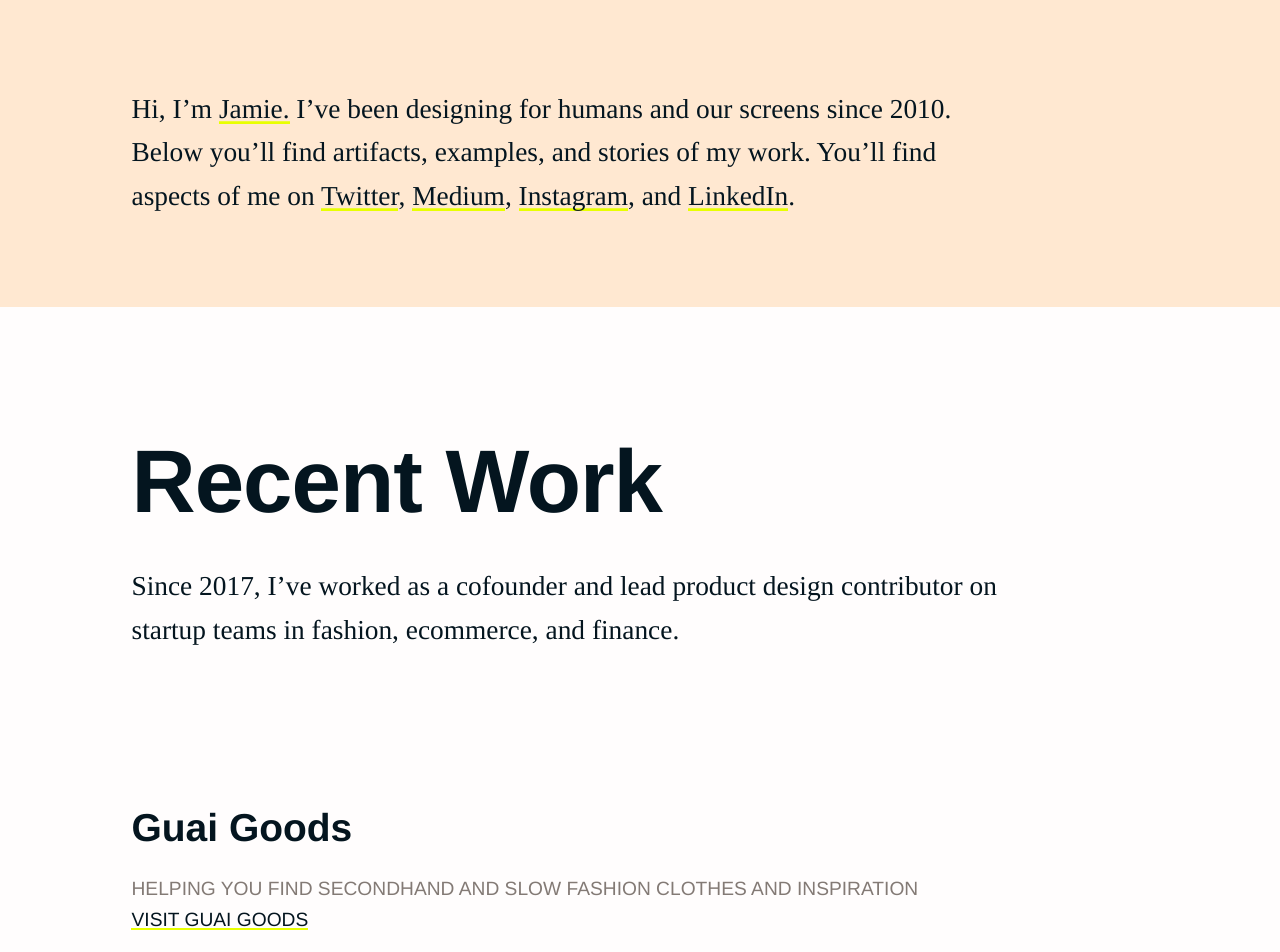
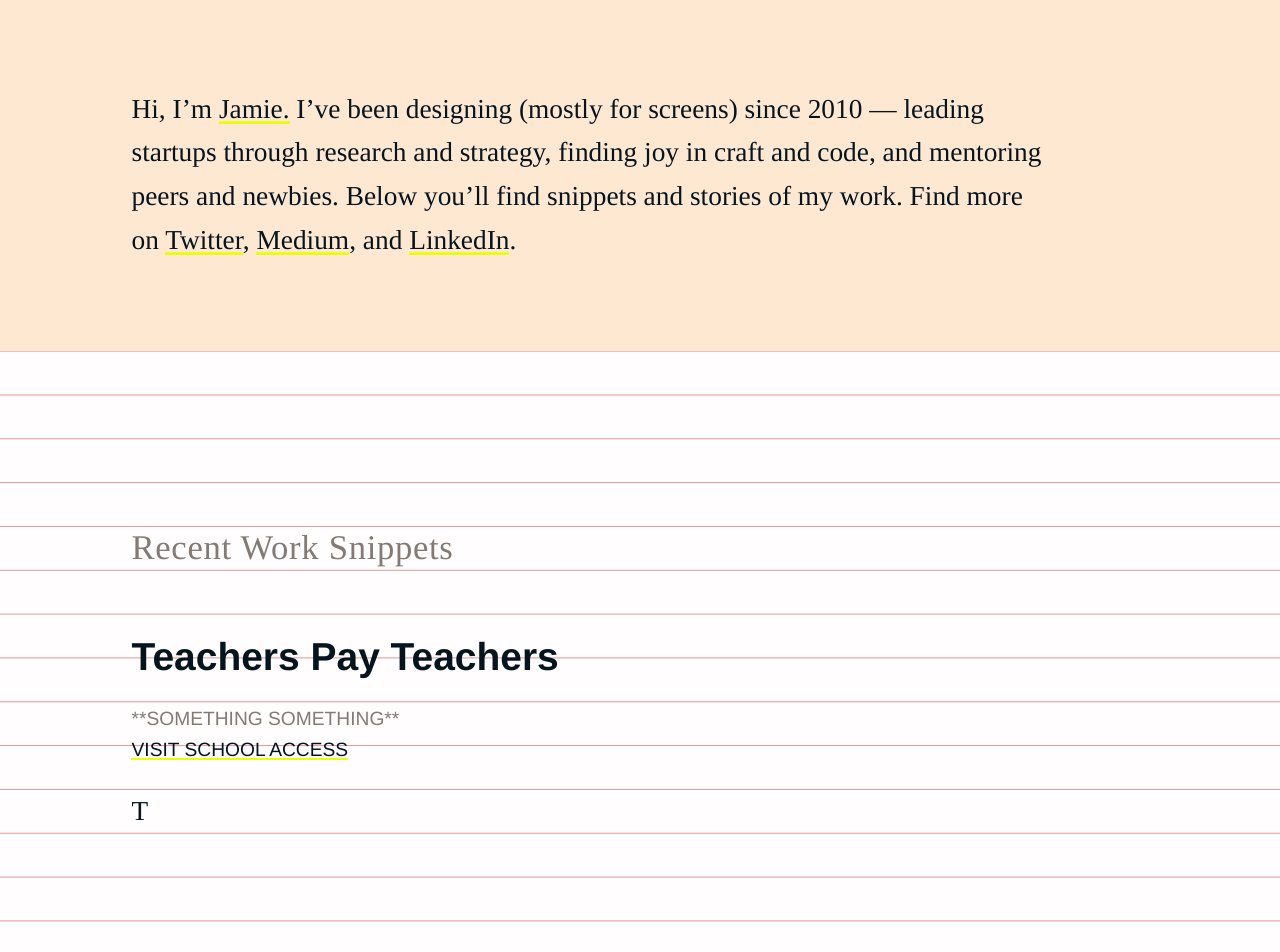
Before and after one commit to pigstake/my-portfolio, a React (Create React App) app: page / in a window 1280 px wide. Shown: the top 952 px of the page. Built offline with nearby package versions, Linux system fonts and the light colour scheme; a web font is replaced by a local one.

Commit message:
remove vital and old work, rewords a few things, add beginning of TpT, add snippet vs story headings

```diff
--- a/src/App.js
+++ b/src/App.js
@@ -7,30 +7,37 @@ class App extends Component {
     return (
       <main>
         <header className='hero'>
-          <p className='subtitle'>Hi, I’m <a href='#aboutMe'>Jamie.</a> I’ve been designing for humans and our screens since 2010. Below you’ll find artifacts, examples, and stories of my work. You’ll find aspects of me on <a href='https://twitter.com/pigstake'>Twitter</a>, <a href="https://medium.com/@pigstake">Medium</a>, <a href="https://www.instagram.com/pigstake">Instagram</a>, and <a href="https://www.linkedin.com/in/jamisoncaloras/">LinkedIn</a>.</p>
+          <p className='subtitle'>Hi, I’m <a href='#aboutMe'>Jamie.</a> I’ve been designing (mostly for screens) since 2010 — leading startups through research and strategy, finding joy in craft and code, and mentoring peers and newbies. Below you’ll find snippets and stories of my work. Find more on <a href='https://twitter.com/pigstake'>Twitter</a>, <a href="https://medium.com/@pigstake">Medium</a>, and <a href="https://www.linkedin.com/in/jamisoncaloras/">LinkedIn</a>.</p>
         </header>
         <article className='work'>
           <section className='work-copy'>
-            <h2>Recent Work</h2>
-            <p>Since 2017, I’ve worked as a cofounder and lead product design contributor on startup teams in fashion, ecommerce, and finance.</p>
+            <h4>Recent Work Snippets</h4>
+            <div className='work-snippet'>
+              <h3>Teachers Pay Teachers</h3>
+              <h5>**something something** <br /> <a href='https://www.teacherspayteachers.com/TpTSchoolAccess/Teachers'>Visit School Access</a></h5>
+              <p>T</p>
+            </div>
+            <div className='work-snippet'>
               <h3>Guai Goods</h3>
               <h5>Helping you find secondhand and slow fashion clothes and inspiration <br /> <a href='http://guaigoods.com'>Visit Guai Goods</a></h5>
               <p>The fashion industry is toxic – <a href='https://www.greenpeace.org/archive-international/en/publications/Campaign-reports/Toxics-reports/After-the-Binge-the-Hangover/'>for you</a>, <a href='https://www.theguardian.com/teacher-network/teacher-blog/2013/may/19/fashion-industry-garment-factory-collapse-teaching-news-resources'>for the people who make your clothes</a>, <a href='https://www.vice.com/en_us/article/437egg/why-fashion-is-the-worlds-most-polluting-industry'>for the environment</a>. If you prefer watching to reading, watch the <a href='https://medium.com/@didem.demirci/overconsumption-in-fashion-industry-3cd58ec84020'>TED talks linked in this Medium piece</a>. My wife and I aim to solve clothing problems with our love of secondhand and slow fashion. Right now we publish a weekly newsletter meant to inspire, educate, and provide a healthier shopping outlet. Take a sneak peak at items we curate on <a href="https://www.instagram.com/guaigoods/">Instagram @guaigoods</a>.</p>
+            </div>
+            <div className='work-snippet'>
               <h3>Shogun</h3>
               <h5>High-impact features for the most popular Shopify page builder <br/> <a href='http://www.getshogun.com'>Visit Shogun</a></h5>
               <p>When your team quadruples in size in a year, <a href='https://norrisnode.com/3-inflection-points/'>expect growing pains</a>. I helped engineers better grok designs with standardized UI patterns. We put the patterns to work building Shogun’s long overdue responsive editing tools and custom form builder.</p>
               <img className='img-full' src='portfolio/shogun-responsive.gif' alt='Animated gif of Shogun responsive editor'/>
+            </div>
+            <div className='work-snippet'>
               <h3>Kindur</h3>
               <h5>Retirement finance advice  and a living style guide <br/> <a href='http://www.kindur.com'>Visit Kindur</a></h5>
               <p>My role at Kindur was working with engineers to unpack the practical realities of the founder’s vision as we built and evaluated the product. Day-to-day included lots of white board sketching with teammates, exploring data visualization options, shaping a loose brand guide into a UI system, and coding in React.</p>
               <img className='img-full' src='portfolio/kindur.png' alt='Kindur screenshots'/>
-            <h3>Vital Card</h3>
-            <h5>Experiment-driven design to optimize acquisition and referrals <br/> <a href='http://bit.ly/vital-card'>Visit Vital</a></h5>
-            <p>My friend and old coworker recruited me onto the team. He and I established a process in which we could iterate and optimize as quickly as possible over six months. Along with the founder, a data scientist, and two engineers, I ran two-week design and product experiments to optimize sign-ups and referral rate.</p>
-            <img className='img-full' src='portfolio/vital-screenshot--wide.png' alt='VITAL landing page'/>
+            </div>
           </section>
         </article>
         <article className='work'>
+          <h4>Long(ish) Reads</h4>
           <section className='work-copy'>
             <header className='work-header'>
               <h2>Dotvoter</h2>
@@ -71,7 +78,7 @@ class App extends Component {
               <h2>Badger</h2>
               <h5>Visualizing work data to help distributed sales teams work smarter and happier <br/> <a href='http://bit.ly/pwc-badger-google-photos'>Browse design artifacts</a></h5>
             </header>
-            <p>Badger is a performance feedback mobile app. How can personal data help remote salespeople? Their teams? Their managers? And how could my team alleviate the mistrust in how managers could use data? I led design on this product at Philosophie. My team was five strong — three engineers, myself, and a product manager.</p>
+            <p>Badger is a performance feedback mobile app. How can personal data help remote salespeople? Their teams? Their managers? And how could my team alleviate the mistrust in how managers could use data? I led design on this product at Philosophie. We were a team of five — three engineers, myself, and a product manager.</p>
           </section>
           <figure className='fullFigure'>
             <img className='img-full' src='portfolio/badger-screenshot.png' alt='Badger app'/>
@@ -96,7 +103,7 @@ class App extends Component {
               <h2>Field Service OS</h2>
               <h5>A friendly robot and new way of working to connect a field service team <br/> <a href='http://bit.ly/pwc-fso-google-photos'>Browse design artifacts</a></h5>
             </header>
-            <p>How might a band of techies help a 70-year old service company better serve their customers? My team was six strong — one strategist, two designers, two engineers, and a program manager. I led the team through <a href='http://bit.ly/organizing-ux-research'>field research</a>, cooperative design workshops, and prototype tests with dispatchers, warehouse managers, and field technicians to discover how we could help.</p>
+            <p>How might a band of techies help a 70-year old service company better serve their customers? We were a team of six — one strategist, two designers, two engineers, and a program manager. I led the team through <a href='http://bit.ly/organizing-ux-research'>field research</a>, cooperative design workshops, and prototype tests with dispatchers, warehouse managers, and field technicians to discover how we could help.</p>
           </section>
           <figure className='fullFigure'>
             <img className='img-full' src='portfolio/fso-screenshot.png' alt='FSO app'/>
@@ -138,28 +145,11 @@ class App extends Component {
             <p>This is not a software startup; it’s a pizza restaurant. <a href='https://tcrn.ch/2xVBev7'>All companies might be software companies</a> in the future. I helped the founder see value in digital extensions of his service, and the work it takes to build the right things — teaching and working alongside him with design collaboration, agile implementation planning, and some favorite tools like Slack, Invision and Trello. You can see the two of us in the middle of a design studio in the above photo.</p>
           </section>
         </article>
-        <article className='work'>
-          <section className='work-copy'>
-            <h2>Older work</h2>
-            <h3>Venmetro</h3>
-            <h5>The first online lending platform in Panama <br/> <a href='http://bit.ly/venmetro'>Visit site</a></h5>
-            <p><strong>My contribution:</strong> UX research, interaction design, UI design, front-end code, brand design</p>
-            <h3>Greenpeace</h3>
-            <h5>The Environmentalist Blog</h5>
-            <p><strong>My contribution:</strong> UI design, front-end code, information architecture</p>
-            <h3 className='m-topOnly'>Washington Interactive Network</h3>
-            <h5>Local Seattle accelerator and coworking space <br/> <a href='http://bit.ly/reactor-win'>Visit site</a></h5>
-            <p><strong>My contribution:</strong> UI design, front-end code, information architecture</p>
-            <h3 className='m-topOnly'>Streamline Alliance</h3>
-            <h5>Online presence for a global manufacturing consultant <br/> <a href='http://bit.ly/streamline-alliance'>Visit site</a></h5>
-            <p><strong>My contribution:</strong> interaction design, UI design, front-end code</p>
-          </section>
-        </article>
         <article className='work' id='aboutMe'>
           <section className='work-copy'>
             <header className='work-header'>
               <h2>About me</h2>
-              <h5>Designer, board game enthusiast, bicycle ogler, and amateur bread baker in Brooklyn</h5>
+              <h5>Designer, board game enthusiast, vintage bicycle romantic, and amateur bread baker in Brooklyn</h5>
             </header>
             <p>Hello! <span role="img" aria-label="wave emoji">👋</span> I’m a problem finder, definer, prioritizer, and solver — a Designer. I moderate warm and hospitable research sessions, facilitate lively creative collaborations, help my teams understand users, build design systems, test prototypes, and ship product. My specialty is user-centered design of digital things.</p>
             <p>Since 2010, I’ve been fortunate to work with wonderful in-house, agency, and consulting teams, solving problems for clients all over the world, contributing to and leading the design work, teaching and (often learning!) as I go. I have particularly enjoyed the times working closely with small, diverse teams full of trust and collaborative rhythm. If you’re reading this — thank you.</p>
--- a/src/App.scss
+++ b/src/App.scss
@@ -14,7 +14,7 @@ body {
   font-family: $serif;
   font-size: ms(1);
   margin: 0;
-  // @include vr-grid();
+  @include vr-grid();
 }
 // body:before {
 //     content: "";
@@ -66,7 +66,7 @@ h1 {
 }
 .subtitle {
   @include for-tablet-portrait-up {
-    max-width: vr(20);
+    max-width: vr(21);
   }
 }
 h2,
@@ -101,7 +101,7 @@ h2 {
 h3 {
   font-size: ms(3);
   line-height: vr-strip(vr(1, ms(3)));
-  margin: vr(3.5, ms(3)) 0 vr(0.5, ms(3));
+  margin: vr(1.5, ms(3)) 0 vr(0.5, ms(3));
 }
 h4 {
   color: $color-gray;
@@ -109,9 +109,9 @@ h4 {
   font-weight: normal;
   letter-spacing: 0.02em;
   line-height: vr(1, ms(2));
-  margin: vr(2, ms(2)) 0 vr(1, ms(2));
+  margin: vr(1, ms(2)) 0 vr(1, ms(2));
   @media screen and (min-width : 480px) {
-    margin: vr(1, ms(4)) 0 vr(2, ms(4));
+    // margin: vr(1, ms(4)) 0 vr(2, ms(4));
   }
 }
 h5 {
@@ -211,6 +211,12 @@ hr {
     padding-right: vr(5);
   }
 }
+.work-snippet {
+  margin-bottom: vr(3);
+}
+.work-snippet:last-of-type {
+  margin-bottom: 0;
+}
 .work-copy {
   max-width: vr(20);
 }
```
Lines whose indentation alone changed are shown as unchanged.
